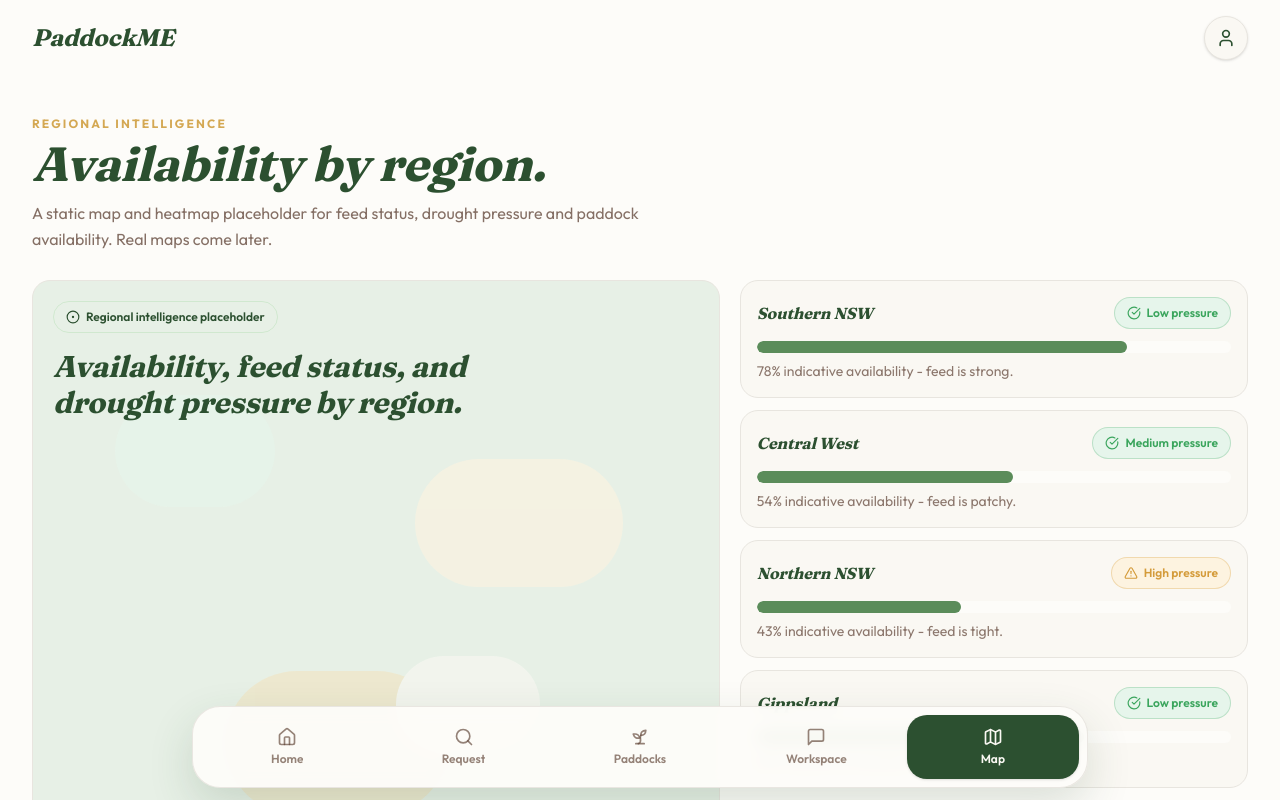
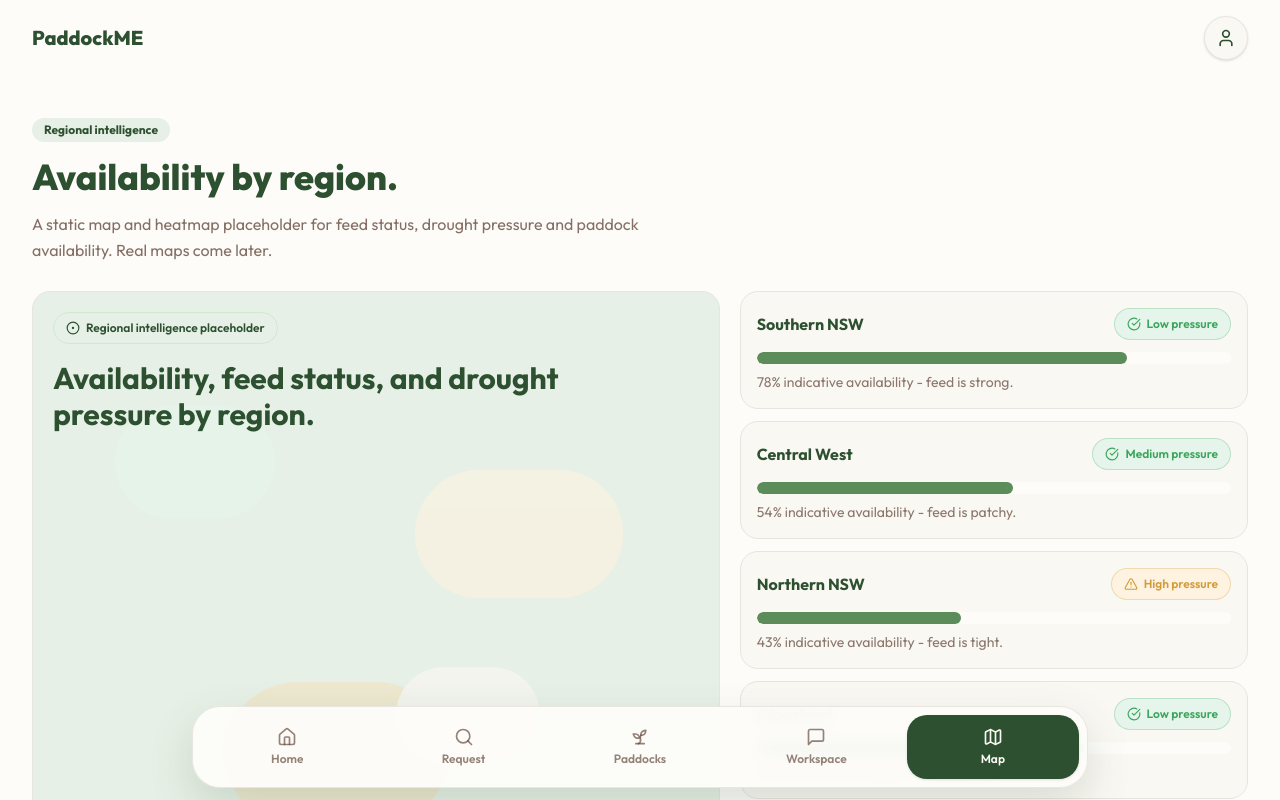
Before and after one commit to jwcoleman87-collab/paddockme, a Next.js app: page /map in a window 1280 px wide. Shown: the top 800 px of the page. Built offline with nearby package versions, Linux system fonts and the light colour scheme.

Commit message:
Refine app typography for operational screens

```diff
--- a/src/app/(app)/profile/page.tsx
+++ b/src/app/(app)/profile/page.tsx
@@ -33,7 +33,9 @@ export default function ProfilePage() {
             <ShieldCheck className="h-7 w-7" aria-hidden />
             <h2 className="text-xl font-bold">Preparedness score</h2>
           </div>
-          <p className="font-display text-5xl text-sage-deep">72</p>
+          <p className="text-5xl font-extrabold text-sage-deep">
+            72
+          </p>
           <p className="mt-2 text-sm text-bark/65">
             Placeholder score based on verification, documents and transport readiness.
           </p>
--- a/src/app/(app)/request/new/page.tsx
+++ b/src/app/(app)/request/new/page.tsx
@@ -91,7 +91,9 @@ export default function NewRequestPage() {
                 <h2 className="text-xl font-bold text-sage-deep">Head count</h2>
                 <p className="text-sm text-bark/65">Big touch target now, smarter selector later.</p>
               </div>
-              <p className="font-display text-4xl text-sage-deep">{headCount}</p>
+              <p className="text-4xl font-extrabold text-sage-deep">
+                {headCount}
+              </p>
             </div>
             <input
               type="range"
--- a/src/app/globals.css
+++ b/src/app/globals.css
@@ -54,12 +54,17 @@ body {
   -webkit-font-smoothing: antialiased;
 }
 
-h1,
-h2,
-h3,
 .font-display {
   font-family: var(--font-display);
   font-style: italic;
   font-weight: 700;
-  letter-spacing: -0.01em;
+  letter-spacing: 0;
 }
+
+h1:not(.font-display),
+h2:not(.font-display),
+h3:not(.font-display) {
+  font-family: var(--font-body);
+  font-style: normal;
+  letter-spacing: 0;
+}
--- a/src/components/AppShell.tsx
+++ b/src/components/AppShell.tsx
@@ -9,7 +9,7 @@ export function AppShell({ children }: { children: React.ReactNode }) {
         <div className="mx-auto flex max-w-7xl items-center justify-between px-5 py-4 md:px-8">
           <Link
             href="/"
-            className="font-display text-2xl text-sage-deep focus-visible:outline-none focus-visible:ring-2 focus-visible:ring-sage"
+            className="text-xl font-extrabold text-sage-deep focus-visible:outline-none focus-visible:ring-2 focus-visible:ring-sage"
           >
             PaddockME
           </Link>
--- a/src/components/PageHeader.tsx
+++ b/src/components/PageHeader.tsx
@@ -22,11 +22,11 @@ export function PageHeader({
     >
       <div className="max-w-3xl">
         {eyebrow && (
-          <p className="mb-2 text-xs font-bold uppercase tracking-[0.18em] text-ochre">
+          <p className="mb-3 inline-flex rounded-full bg-sage-mist px-3 py-1 text-xs font-bold text-sage-deep">
             {eyebrow}
           </p>
         )}
-        <h1 className="font-display text-4xl text-sage-deep md:text-5xl">
+        <h1 className="max-w-2xl text-3xl font-extrabold leading-tight text-sage-deep md:text-4xl">
           {title}
         </h1>
         {description && (
```
Also changed, not shown: 1 other file (tests, documents, lock files or other folders).
